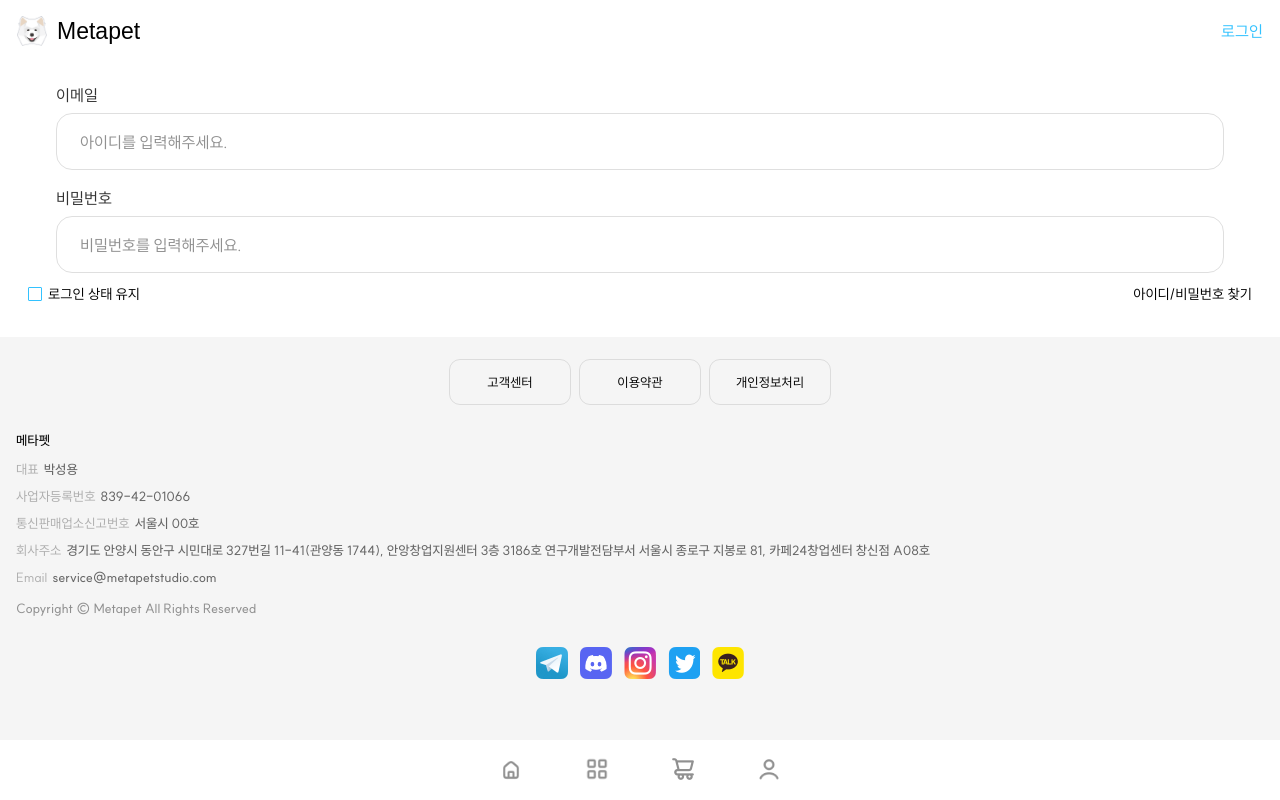
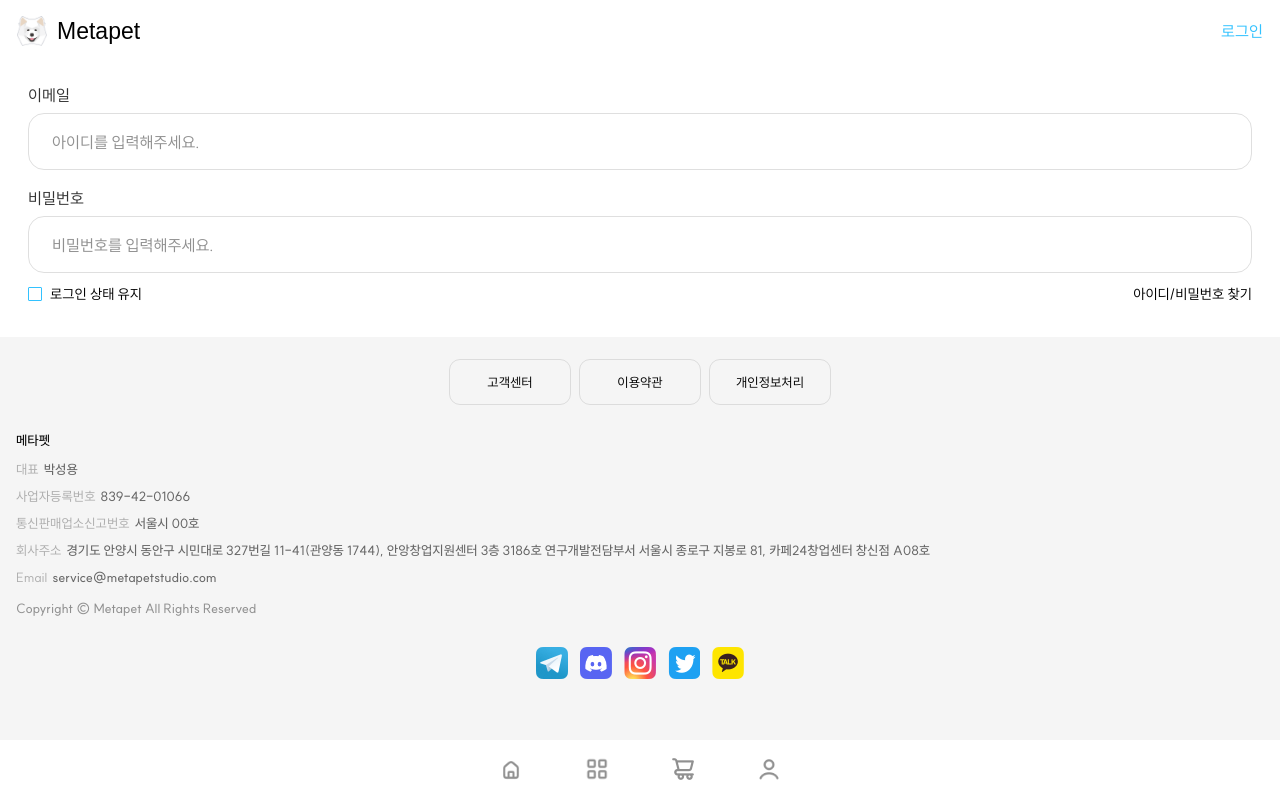
Before and after one commit to KimDongSin/metaPetShop, a React (Create React App) app: page /login in a window 1280 px wide. Built offline with nearby package versions, Linux system fonts and the light colour scheme; the HTML template or start-up script is replaced by a standard one.

Commit message:
FormCheckBox 컴포넌트 구조 변경

```diff
--- a/src/components/form/FormCheckBox.js
+++ b/src/components/form/FormCheckBox.js
@@ -1,7 +1,7 @@
 import styled from "styled-components";
 import checkImg from "../../assets/images/join/check.png";
 
-const Wrap = styled.label`
+const Wrap = styled.div`
   display: flex;
   align-items: center;
 
@@ -10,12 +10,14 @@ const Wrap = styled.label`
   }
 
   input[type="checkbox"] + label {
-    display: inline-block;
+    display: flex;
     width: 14px;
     height: 14px;
     border: 1px solid #33c2ff;
     position: relative;
     border-radius: 1px;
+    white-space: nowrap;
+    align-items: center;
   }
 
   input[id="loginState"]:checked + label::after {
@@ -34,20 +36,24 @@ const Wrap = styled.label`
 
   span {
     font-size: 14px;
-    margin-left: 6px;
+    margin-left: 21px;
   }
 `;
 
 const FormCheckBox = () => {
   return (
-    <Wrap htmlForfor="loginState">
+    <Wrap>
       <input id="loginState" type="checkbox" />
       <label
         className="checkbox__label"
         img={checkImg}
         htmlFor="loginState"
-      ></label>
-      <span>로그인 상태 유지</span>
+      >
+        <span htmlFor="loginState">
+        로그인 상태 유지
+      </span>
+      </label>
+
     </Wrap>
   );
 };
--- a/src/pages/login/Login.js
+++ b/src/pages/login/Login.js
@@ -9,10 +9,10 @@ const Wrap = styled.div`
   align-items: center;
   width: 100%;
   margin: 0 auto;
+  padding: 0 28px;
 
-  div {
+  & > div {
     width: 100%;
-    padding: 0 28px;
   }
 
   & .user__input__wrapper:first-child {
@@ -26,7 +26,6 @@ const Wrap = styled.div`
     margin: 14px 0 36px;
   }
 `;
-
 
 const UserInfoFind = styled(Link)`
     font-size: 14px;
```
Also changed, not shown: src/components/form/FormCheckIcon.js (deleted).
